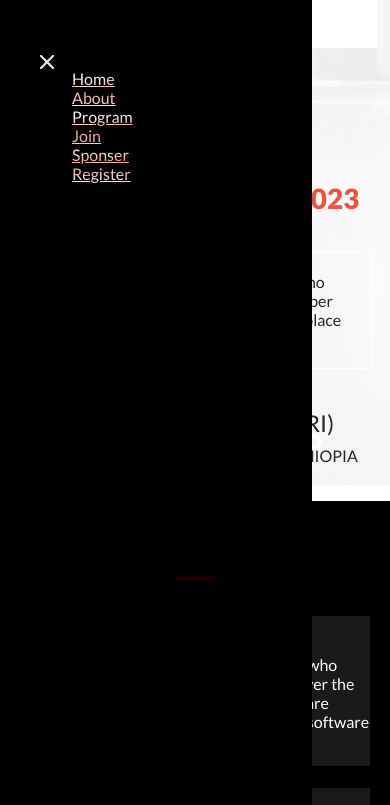
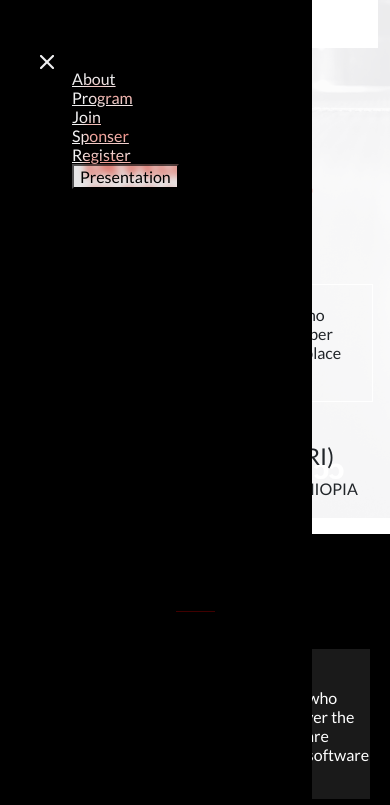
Before and after one commit to atatm/capstone, a website: page index.html in a window 390 px wide. Both pictures are taken after a click on the picture 36 px from the left and 24 px from the top of the page. Shown: the top 805 px of the page. Drawn offline with nearby package versions, Linux system fonts and the light colour scheme.

Commit message:
Make style change and eliminate repeated code

```diff
--- a/index.html
+++ b/index.html
@@ -11,8 +11,7 @@
     <link rel="stylesheet" href="style.css">
 </head>
 <body>
-    <header>
-      <section class="container" >
+    <header class="container">
         <div class="navheader">
           <div class="black">
             <ul>
@@ -25,12 +24,15 @@
         </div>
     <nav>
     <div class ="navbar1">
-        <img src="images/menu.png" id="menu-icon" alt="humbergur images">
+
+      <div class="humberger"><img src="images/menu.png" id="menu-icon" alt="humbergur images">
+
+      </div>
         <div class="desk-menu" id="deskMenu">
             <div class="desk-menu-inside">
              <div class="logo"><img src="images/africalogo.webp" alt="logo images"></div>
+             <img id="menu-close" src="images/closeIcon.png" alt="close icon">
              <ul>
-              <li ><a class="menu" href="./index.html">Home</a></li>
                <li ><a class="menu" href="./about.html">About</a></li>
                <li ><a class="menu" href="#about.html">Program</a></li>
                <li ><a class="menu" href="#contact-me">Join</a></li>
@@ -41,21 +43,9 @@
            </div>
         </div>
 
-    <div class="mobile-menu" id="mobileMenu">
-        <img id="menu-close" src="images/closeIcon.png" alt="close icon">
-        <ul class="mob-menu">
-          <li class="menu"><a class="moblink-menu" href="./index.html">Home</a></li>
-          <li class="menu"><a class="moblink-menu" href="./about.html">About</a></li>
-          <li class="menu"><a class="moblink-menu" href="#about.html">Program</a></li>
-          <li class="menu"><a class="moblink-menu" href="#contact-me">Join</a></li>
-          <li class="menu"><a class="moblink-menu" href="#about-me">Sponser</a></li>
-          <li class="menu"><a class="moblink-menu" href="#contact-me">Register</a></li>
-        </ul>
-    </div>
-
      </div>
   </nav>
-    <div class="front">
+    <section class="front">
         <div class="front1">
         <h2>"hello! developers"</h2>
         <h1>SOFTWARE DEVELOPERS <br> GLOBAL SUMMIT 2023</h1>
@@ -67,46 +57,51 @@
         <h3 class="date">2023.10.15(THO) ~ 16(FRI)</h3>
         <p>@AU Assemble Hall, ADDIS ABABA ETHIOPIA</p>
         </div>
-    </div>
-</section>
+      </section>
 </header>
     <section class="mainpage">
-        <h1>Main Page</h1>
+        <h1>Main Program</h1>
          <hr class="redline">
         <div class="boxes">
-        <div class="box">
+          <article class="box">
             <div class="photo"><img src="images/images (4).png" alt=""></div>
            <h3>Lecture</h3>
            <p>Listen from the speakers those who came from all over the world and who are profeciaonal in software development </p>
-        </div>
-        <div class="box">
+          </article>
+
+          <article class="box">
             <div class="photo"><img src="images/images (1).png" alt=""></div>
             <h3>CC Exhibition </h3>
             <p>Appreciate various creations applying software development licens of ariists organized from Art Center Nabi</p>
-        </div>
-        <div class="box">
+          </article>
+
+          <article class="box">
             <div class="photo"><img src="images/images (2).png" alt=""></div>
             <h3>Forum</h3>
             <p>Have the same time to share to your thoughts, opinions with experts of software developers topic.</p>
-        </div>
-        <div class="box">
+          </article>
+
+          <article class="box">
             <div class="photo"><img src="images/images (3).png" alt=""></div>
             <h3>Workshop</h3>
             <p>Try Creating your own apps using open source license rather than just watching about software app.</p>
-        </div>
-        <div class="box">
+          </article>
+
+          <article class="box">
             <div class="photo"><img src="images/images.jpg" alt=""></div>
             <h3>CC Ignite</h3>
             <p>Get the  chance to network with CC affilliates around the world ,also after the summit of development</p>
-        </div>
+          </article>
      </div>
-     <div class="redbox"> <h3> <a href="#">View full Program></a> </h3> </div>
+     <div class="redbox"> <h3> <a href="#">See Full Program></a> </h3> </div>
     </section>
-    <div class="feature">
+    <section class="feature">
+
         <h1>Main Speakers</h1>
         <hr class="redline">
         <div class="bspeakers"></div>
-    </div>
+
+  </section>
      <section class="sponcers">
         <div class="platinum">
           <h1>platinum Sponcers</h1>
@@ -131,7 +126,6 @@
 
 
  <footer class="homefooter">
-
     <div class="logo">
       <img src="images/africalogo.webp" alt="logo images">
     </div>
@@ -140,8 +134,8 @@
        <p>@All right reserved</p>
        <img src="images/social media icons.png" alt="social media images">
     </div>
+</footer>
 
-</footer>
  <script src="script.js"></script>
 </body>
 </html>
--- a/script.js
+++ b/script.js
@@ -1,4 +1,4 @@
-const mobileMenu = document.getElementById('mobileMenu');
+const mobileMenu = document.getElementById('deskMenu');
 const menuIcon = document.getElementById('menu-icon');
 const closeIcon = document.getElementById('menu-close');
 
--- a/style.css
+++ b/style.css
@@ -27,6 +27,7 @@ body {
   width: 100%;
 }
 
+/*
 .mobile-menu {
   width: 0%;
   height: 0%;
@@ -64,6 +65,8 @@ body {
   align-items: flex-end;
 }
 
+*/
+
 .logo img {
   width: 80px;
   height: 50px;
@@ -84,6 +87,10 @@ h1 {
   font-weight: 900;
 }
 
+.mainpage h1 {
+  color: #fff;
+}
+
 .pbox1 {
   border: 1px solid white;
   padding: 20px;
@@ -91,7 +98,7 @@ h1 {
 
 .front1 {
   padding-top: 30px;
-  padding-left: 50px;
+  padding-left: 20%;
 }
 
 .front2 {
@@ -169,6 +176,10 @@ footer p {
   grid-template-columns: 25% 25% auto;
   border: 1px solid black;
   padding-top: 20px;
+}
+
+.box:hover {
+  border: 1px solid white;
 }
 
 .box img {
@@ -271,7 +282,7 @@ footer p {
 
 footer {
   width: 100%;
-  background: #2e2e2e;
+  background: darkgrey;
   display: grid;
   grid-template-columns: 50% 50%;
   align-items: center;
@@ -457,6 +468,43 @@ footer .right {
 
 @media screen and (max-width: 768px) {
   .desk-menu {
+    width: 0%;
+    height: 0%;
+    padding-left: 40px;
+    position: fixed;
+    top: 0%;
+    right: 0%;
+    padding-top: 50px;
+    overflow: hidden;
+  }
+
+  .desk-menu ul li {
+    display: flex;
+    flex-direction: row;
+    justify-content: space-between;
+    list-style: none;
+    color: white;
+  }
+
+  .desk-menu ul a {
+    color: white;
+    list-style: none;
+  }
+
+  .desk-menu.open-mobileMenu {
+    left: 0;
+    width: 80%;
+    height: 100vh;
+    background: black;
+    mix-blend-mode: multiply;
+    backdrop-filter: blur(4px);
+  }
+
+  .menu-close {
+    align-items: flex-end;
+  }
+
+  .desk-menu-inside .logo img {
     display: none;
   }
 }
```
Also changed, not shown: about.html (+2 -14 lines), README.md.
